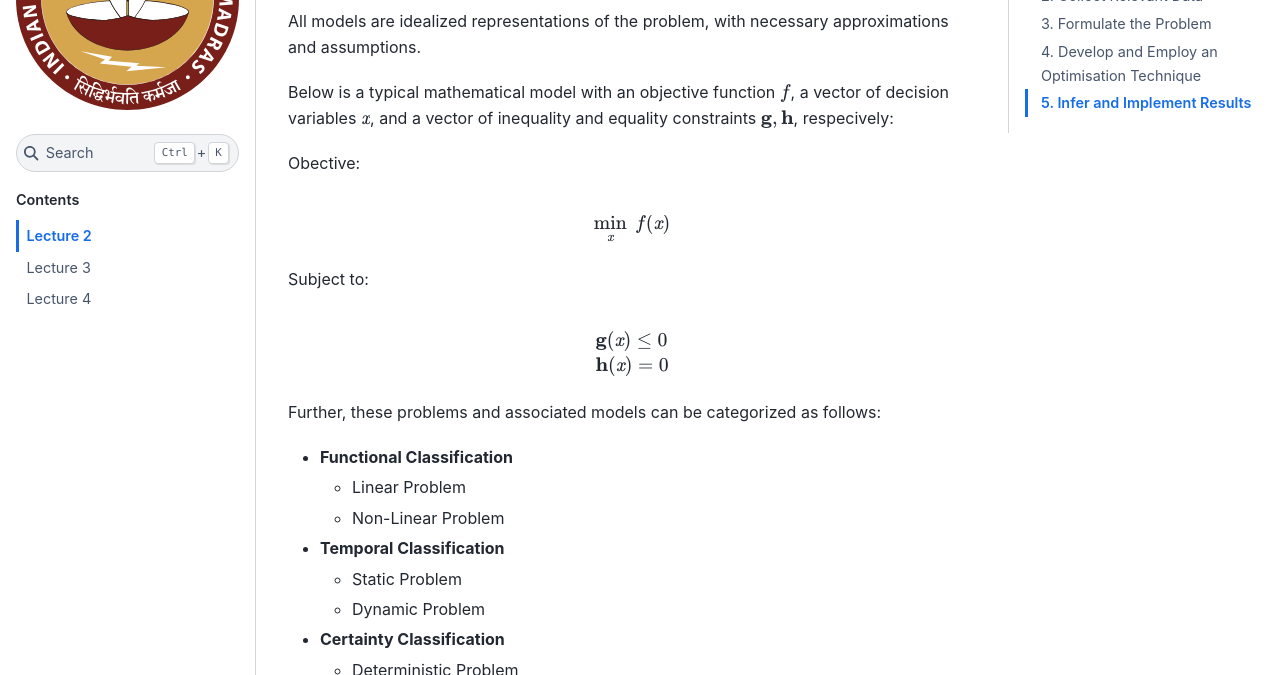
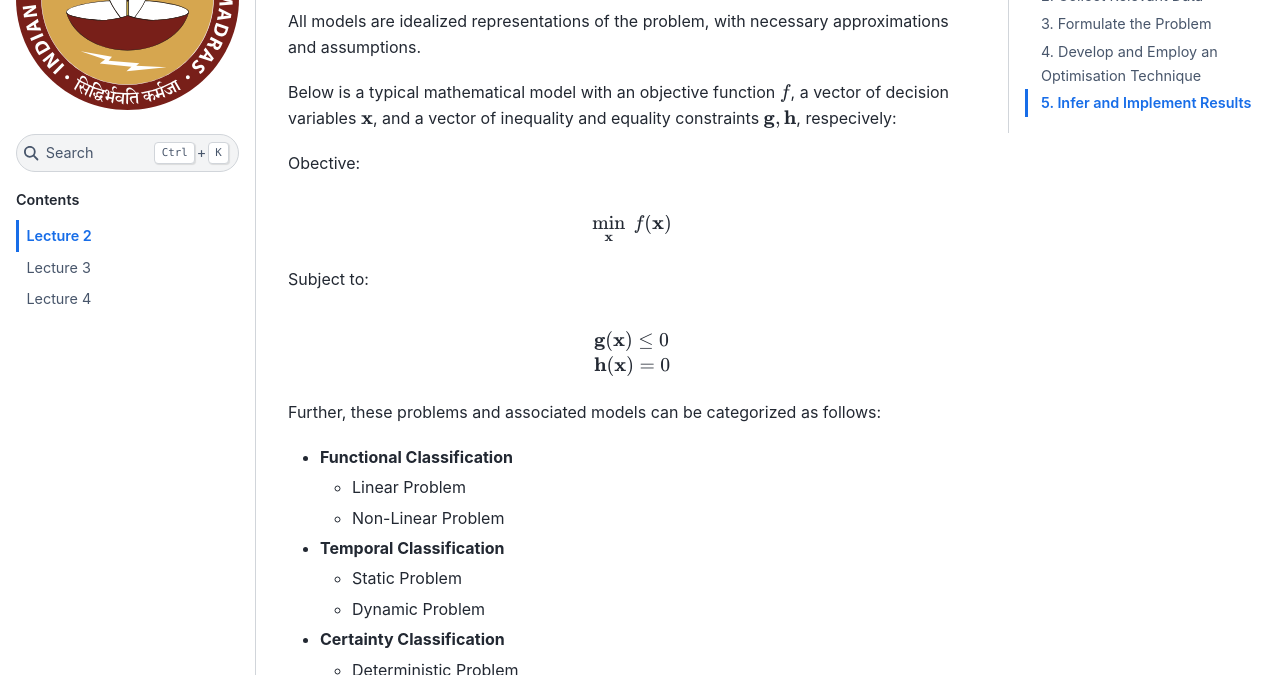
Before and after one commit to anmpahwa/CE5972, a Jupyter Book: the page built from book/content/lecture_02.md, in a window 1280 px wide and 900 px high, scrolled down 1472 px. Shown: the part 145-820 px from the top of the window. Built offline with Jupyter Book 1.0.4 settings and Sphinx 7.4.7 and the Sphinx Book theme 1.1.4, drawn with Linux system fonts in a browser that asks for light colours; comment, search, counter and statistics services are not loaded.

Commit message:
update lecture #02

```diff
--- a/book/content/lecture_02.md
+++ b/book/content/lecture_02.md
@@ -33,20 +33,20 @@
 
 All models are idealized representations of the problem, with necessary approximations and assumptions.
 
-Below is a typical mathematical model with an objective function $f$, a vector of decision variables $\mathbf{\mathit{x}}$, and a vector of inequality and equality constraints $\mathbf{g},\mathbf{h}$, respecively:
+Below is a typical mathematical model with an objective function $f$, a vector of decision variables $\mathbf{x}$, and a vector of inequality and equality constraints $\mathbf{g},\mathbf{h}$, respecively:
 
 Obective:
 
 $$
-\min_{\mathbf{\mathit{x}}} \ f(\mathbf{\mathit{x}})
+\min_{\mathbf{x}} \ f(\mathbf{x})
 $$
 
 Subject to:
 
 $$
 \begin{aligned}
-  & \mathbf{g}(\mathbf{\mathit{x}}) \leq 0 \\
-  & \mathbf{h}(\mathbf{\mathit{x}}) = 0
+  & \mathbf{g}(\mathbf{x}) \leq 0 \\
+  & \mathbf{h}(\mathbf{x}) = 0
 \end{aligned}
 $$
 
```
